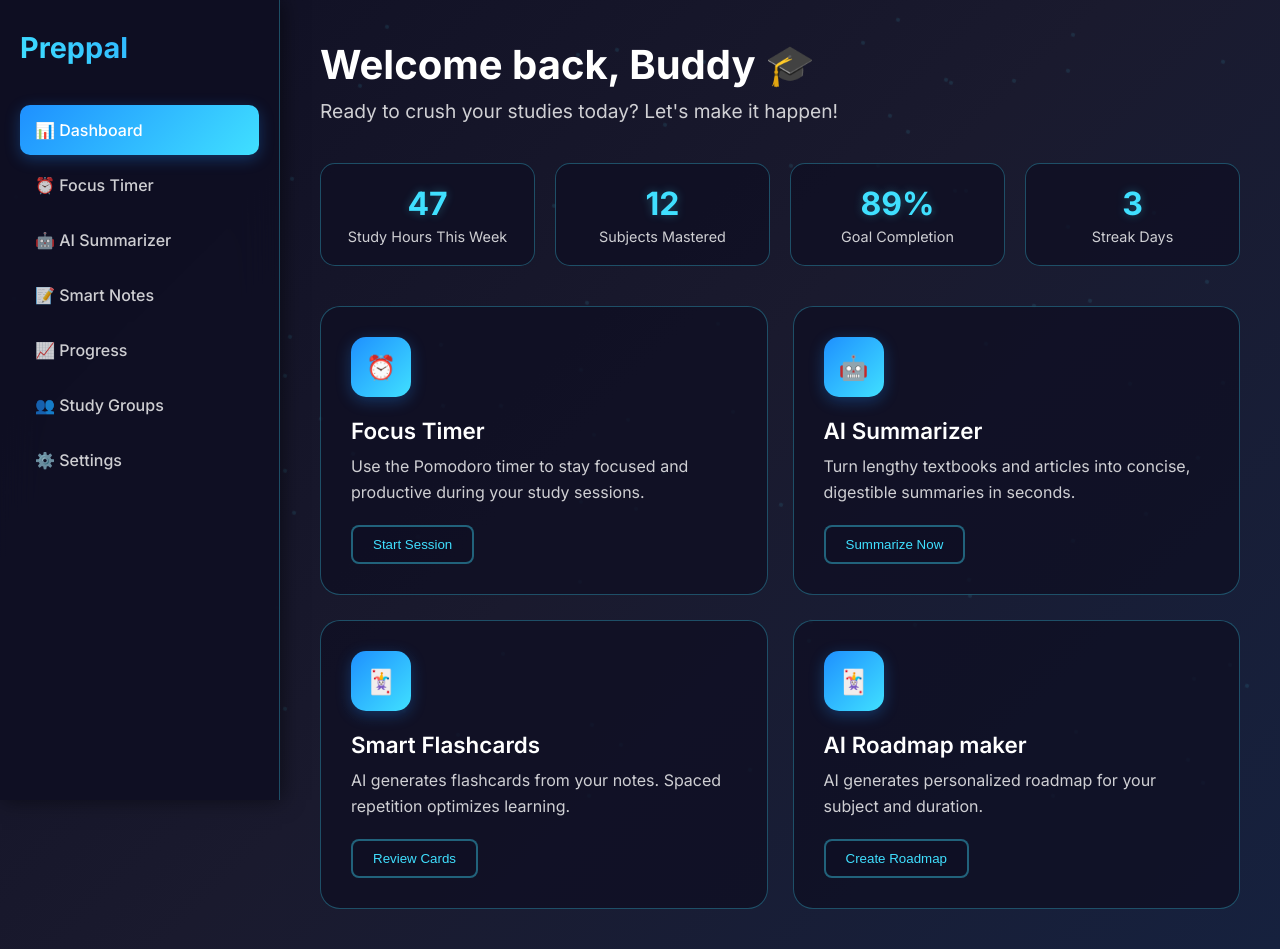
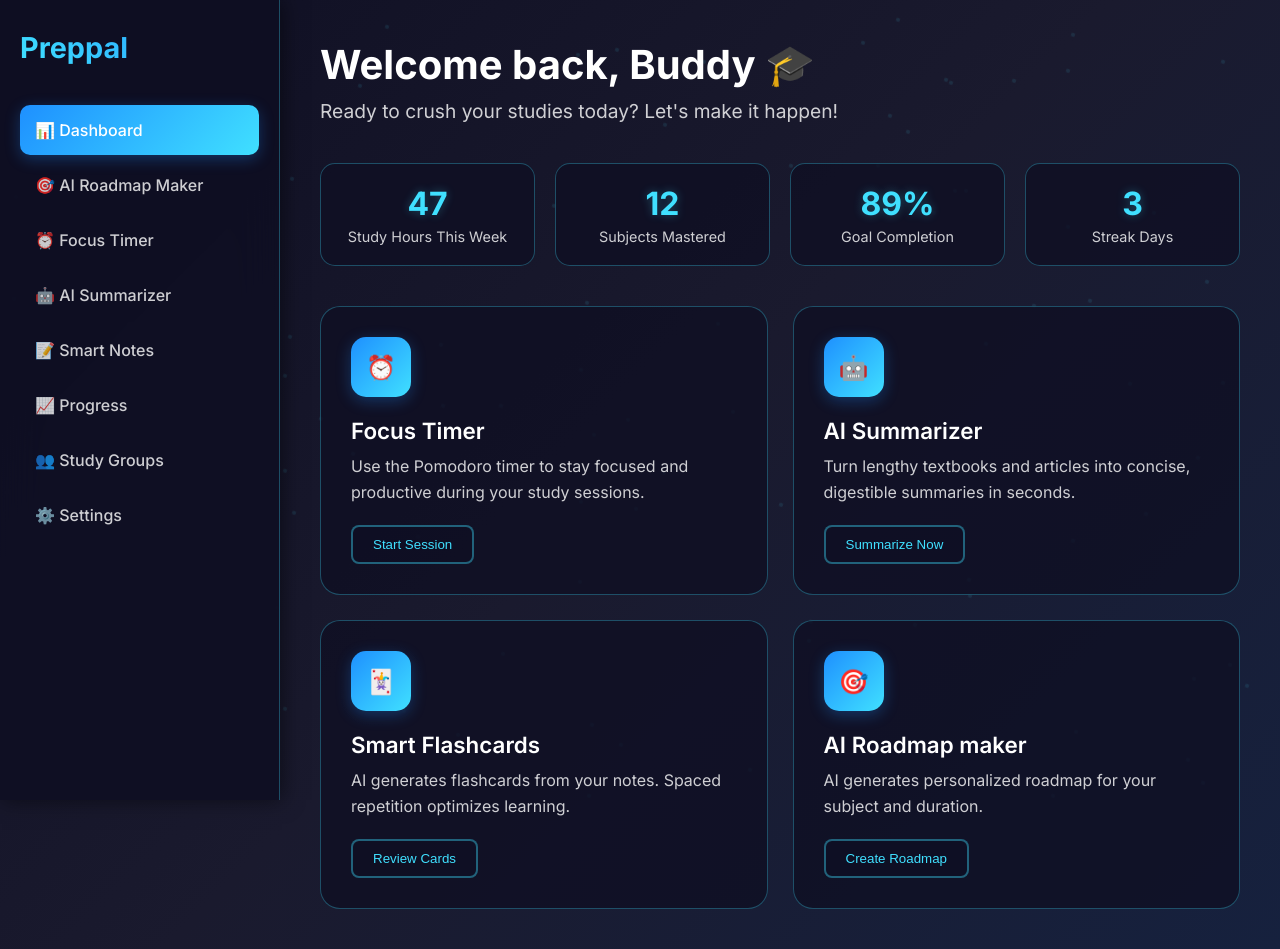
Before and after one commit to KickbyteTech/EdTech-App, a React (Vite) app in the folder edtech-ai-app/: page /dashboard in a window 1280 px wide. Built offline with nearby package versions, Linux system fonts and the light colour scheme.

Commit message:
Added coursemaker in sidebar

```diff
--- a/edtech-ai-app/src/components/Sidebar/Sidebar.jsx
+++ b/edtech-ai-app/src/components/Sidebar/Sidebar.jsx
@@ -5,6 +5,7 @@ import './Sidebar.css';
 const Sidebar = () => {
   const navItems = [
     { label: '📊 Dashboard', path: '/dashboard' },
+    { label: '🎯 AI Roadmap Maker', path: '/roadmap' },
     { label: '⏰ Focus Timer', path: '/timer' },
     { label: '🤖 AI Summarizer', path: '/summarizer' },
     { label: '📝 Smart Notes', path: '/notes' },
--- a/edtech-ai-app/src/pages/dashboard/dashboard.jsx
+++ b/edtech-ai-app/src/pages/dashboard/dashboard.jsx
@@ -53,7 +53,7 @@ const Dashboard = () => {
               <button className="card-action">Review Cards</button>
           </div>
           <div className="feature-card" onClick={navigateTo('roadmap')}>
-              <div className="card-icon">🃏</div>
+              <div className="card-icon">🎯</div>
               <h3>AI Roadmap maker</h3>
               <p>AI generates personalized roadmap for your subject and duration.</p>
               <button className="card-action">Create Roadmap</button>
```
